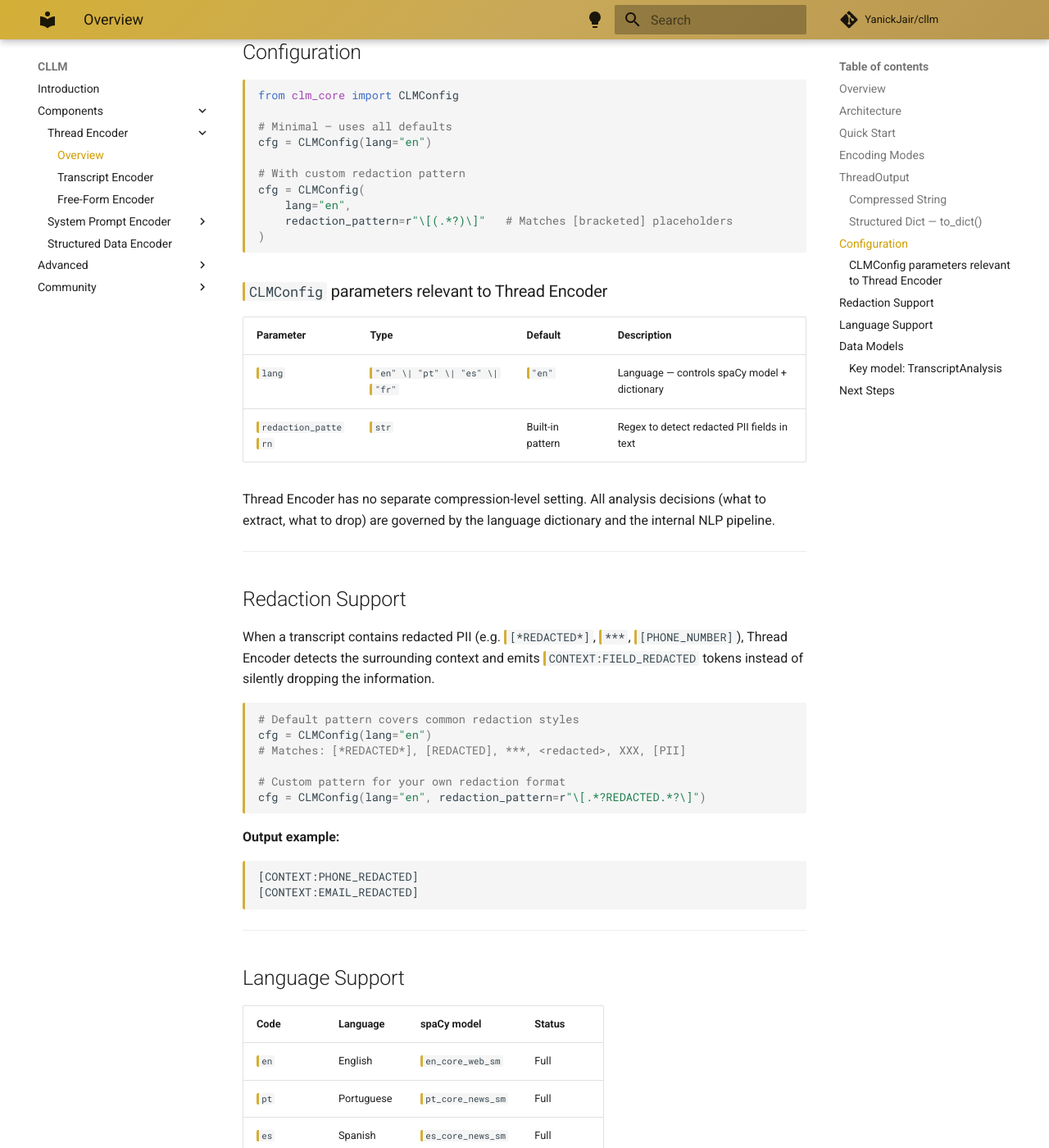
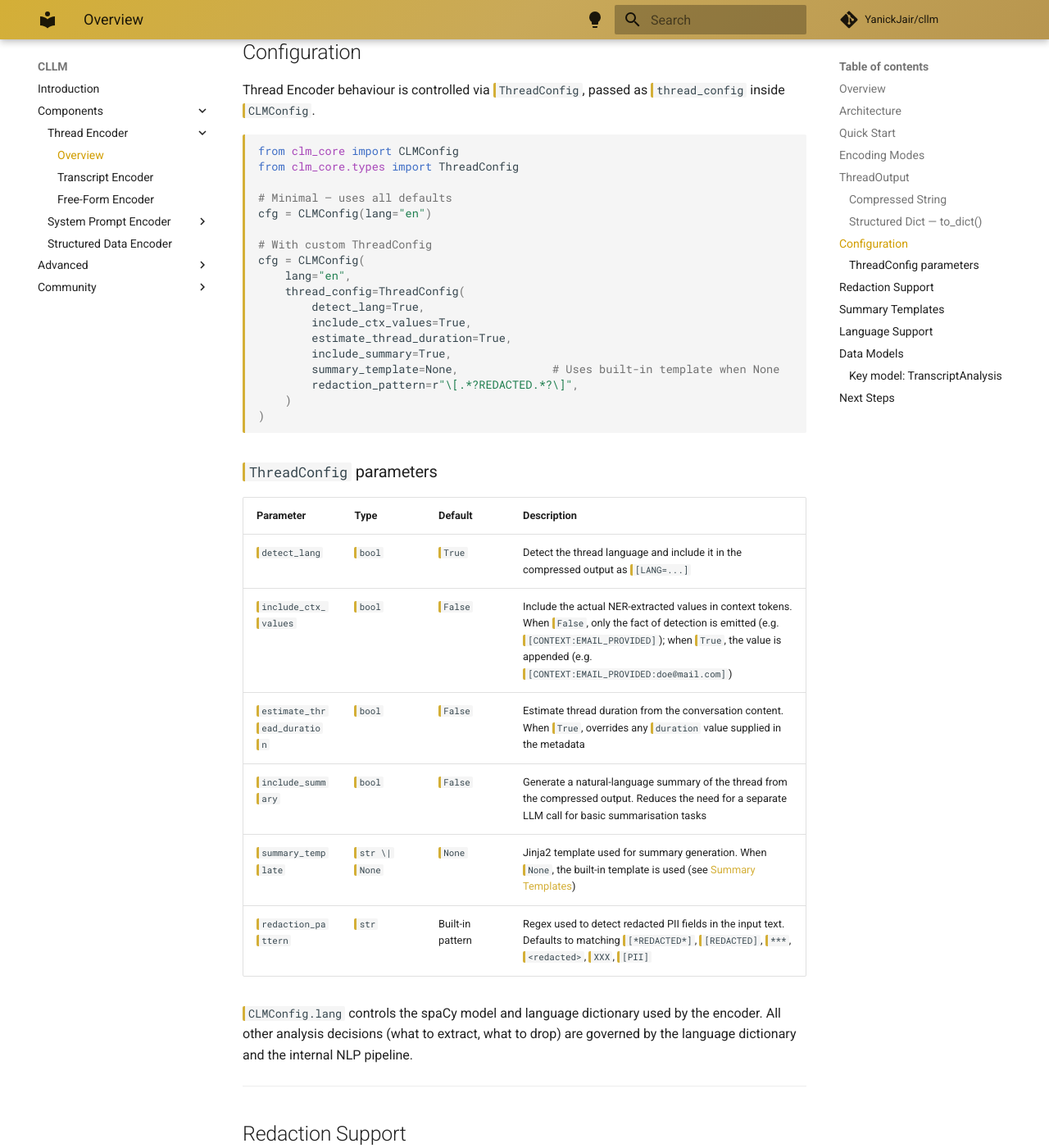
Before and after one commit to YanickJair/cllm, an MkDocs documentation site: the page built from docs/thread_encoder/index.md, in a window 1280 px wide and 1400 px high, scrolled down 4630 px. Shown: the whole window at 82% size. Built offline with MkDocs 1.6.1 and Material for MkDocs 9.7.7, drawn with Linux system fonts in a browser that asks for light colours; comment, search, counter and statistics services are not loaded; some of the changed text lies outside the part shown.

Commit message:
update the docs

````diff
--- a/docs/advanced/clm_configuration.md
+++ b/docs/advanced/clm_configuration.md
@@ -19,11 +19,13 @@ The `CLMConfig` object is the central configuration system for CLM compression.
 
 ```python
 from clm_core import CLMConfig, SDCompressionConfig, SysPromptConfig
+from clm_core.types import ThreadConfig
 
 config = CLMConfig(
     lang="en",                              # Language selection
-    ds_config=SDCompressionConfig(...),    # Structured data config
-    sys_prompt_config=SysPromptConfig(...) # System prompt config
+    ds_config=SDCompressionConfig(...),     # Structured data config
+    sys_prompt_config=SysPromptConfig(...), # System prompt config
+    thread_config=ThreadConfig(...),        # Thread Encoder config
 )
 ```
 
@@ -79,6 +81,45 @@ config = CLMConfig(
     )
 )
 ```
+
+#### `thread_config` (ThreadConfig)
+
+Configuration for Thread Encoder behaviour. See [Thread Encoder](../thread_encoder/index.md) for complete documentation.
+
+**Default behaviour:**
+```python
+# Auto-created with defaults if not provided
+config = CLMConfig(lang="en")  # Uses default ThreadConfig
+```
+
+**Custom configuration:**
+```python
+from clm_core import CLMConfig
+from clm_core.types import ThreadConfig
+
+config = CLMConfig(
+    lang="en",
+    thread_config=ThreadConfig(
+        detect_lang=True,
+        include_ctx_values=True,
+        estimate_thread_duration=True,
+        include_summary=True,
+    )
+)
+```
+
+### ThreadConfig Parameters
+
+| Parameter | Type | Default | Description |
+|-----------|------|---------|-------------|
+| `detect_lang` | `bool` | `True` | Detect thread language and include `[LANG=...]` in compressed output |
+| `include_ctx_values` | `bool` | `False` | Append NER-extracted values to context tokens (e.g. `[CONTEXT:EMAIL_PROVIDED:doe@mail.com]`). When `False`, only the fact of detection is emitted |
+| `estimate_thread_duration` | `bool` | `False` | Estimate duration from conversation content, overriding any `duration` value in metadata |
+| `include_summary` | `bool` | `False` | Generate a natural-language summary from the compressed output without an LLM call |
+| `summary_template` | `str \| None` | `None` | Jinja2 template for summary generation; uses built-in template when `None` |
+| `redaction_pattern` | `str` | Built-in pattern | Regex to detect redacted PII fields. Defaults to matching `[*REDACTED*]`, `[REDACTED]`, `***`, `<redacted>`, `XXX`, `[PII]` |
+
+---
 
 #### `sys_prompt_config` (SysPromptConfig)
 
@@ -514,6 +555,7 @@ for lang in languages:
 
 ```python
 from clm_core import CLMConfig, SDCompressionConfig, SysPromptConfig
+from clm_core.types import ThreadConfig
 
 # Complete configuration with all options
 config = CLMConfig(
@@ -528,6 +570,13 @@ config = CLMConfig(
     sys_prompt_config=SysPromptConfig(
         infer_types=True,
         add_attrs=True
+    ),
+    thread_config=ThreadConfig(
+        detect_lang=True,
+        include_ctx_values=True,
+        estimate_thread_duration=False,
+        include_summary=True,
+        redaction_pattern=r"\[.*?REDACTED.*?\]",
     )
 )
 
@@ -591,10 +640,15 @@ config = CLMConfig(lang="de")  # Beta
 ### 2. Configure Based on Use Case
 
 ```python
-# Transcript compression
+from clm_core.types import ThreadConfig
+
+# Thread (transcript / free-form) compression
 config = CLMConfig(
-    lang="en"
-    # Use default configs - optimized for transcripts
+    lang="en",
+    thread_config=ThreadConfig(
+        include_ctx_values=True,   # Surface extracted entity values
+        include_summary=True,      # Generate a human-readable summary
+    )
 )
 
 # Structured data
--- a/docs/index.md
+++ b/docs/index.md
@@ -277,6 +277,20 @@ print(result.compressed)
 
 **Typical Compression: 85-92% for customer service transcripts**
 
+Thread Encoder behaviour is configurable via `ThreadConfig` — enable `include_ctx_values` to surface extracted entity values, `include_summary` to generate a human-readable summary from the compressed output, `estimate_thread_duration` to infer duration from content, and `redaction_pattern` to control PII placeholder detection:
+
+```python
+from clm_core.types import ThreadConfig
+
+cfg = CLMConfig(
+    lang="en",
+    thread_config=ThreadConfig(
+        include_ctx_values=True,
+        include_summary=True,
+    )
+)
+```
+
 Learn more about the [Thread Encoder](thread_encoder/index.md), [Transcript Compression](thread_encoder/transcript_encoder.md), [Free-Form Compression](thread_encoder/free_form_encoder.md), and [token hierarchy](advanced/clm_tokenization.md).
 
 ---
--- a/docs/thread_encoder/index.md
+++ b/docs/thread_encoder/index.md
@@ -202,27 +202,41 @@ result_dict = result.to_dict()
 
 ## Configuration
 
+Thread Encoder behaviour is controlled via `ThreadConfig`, passed as `thread_config` inside `CLMConfig`.
+
 ```python
 from clm_core import CLMConfig
+from clm_core.types import ThreadConfig
 
 # Minimal — uses all defaults
 cfg = CLMConfig(lang="en")
 
-# With custom redaction pattern
+# With custom ThreadConfig
 cfg = CLMConfig(
     lang="en",
-    redaction_pattern=r"\[(.*?)\]"   # Matches [bracketed] placeholders
+    thread_config=ThreadConfig(
+        detect_lang=True,
+        include_ctx_values=True,
+        estimate_thread_duration=True,
+        include_summary=True,
+        summary_template=None,              # Uses built-in template when None
+        redaction_pattern=r"\[.*?REDACTED.*?\]",
+    )
 )
 ```
 
-### `CLMConfig` parameters relevant to Thread Encoder
+### `ThreadConfig` parameters
 
 | Parameter | Type | Default | Description |
 |-----------|------|---------|-------------|
-| `lang` | `"en" \| "pt" \| "es" \| "fr"` | `"en"` | Language — controls spaCy model + dictionary |
-| `redaction_pattern` | `str` | Built-in pattern | Regex to detect redacted PII fields in text |
+| `detect_lang` | `bool` | `True` | Detect the thread language and include it in the compressed output as `[LANG=...]` |
+| `include_ctx_values` | `bool` | `False` | Include the actual NER-extracted values in context tokens. When `False`, only the fact of detection is emitted (e.g. `[CONTEXT:EMAIL_PROVIDED]`); when `True`, the value is appended (e.g. `[CONTEXT:EMAIL_PROVIDED:doe@mail.com]`) |
+| `estimate_thread_duration` | `bool` | `False` | Estimate thread duration from the conversation content. When `True`, overrides any `duration` value supplied in the metadata |
+| `include_summary` | `bool` | `False` | Generate a natural-language summary of the thread from the compressed output. Reduces the need for a separate LLM call for basic summarisation tasks |
+| `summary_template` | `str \| None` | `None` | Jinja2 template used for summary generation. When `None`, the built-in template is used (see [Summary Templates](#summary-templates)) |
+| `redaction_pattern` | `str` | Built-in pattern | Regex used to detect redacted PII fields in the input text. Defaults to matching `[*REDACTED*]`, `[REDACTED]`, `***`, `<redacted>`, `XXX`, `[PII]` |
 
-Thread Encoder has no separate compression-level setting. All analysis decisions (what to extract, what to drop) are governed by the language dictionary and the internal NLP pipeline.
+`CLMConfig.lang` controls the spaCy model and language dictionary used by the encoder. All other analysis decisions (what to extract, what to drop) are governed by the language dictionary and the internal NLP pipeline.
 
 ---
 
@@ -231,18 +245,66 @@ Thread Encoder has no separate compression-level setting. All analysis decisions
 When a transcript contains redacted PII (e.g. `[*REDACTED*]`, `***`, `[PHONE_NUMBER]`), Thread Encoder detects the surrounding context and emits `CONTEXT:FIELD_REDACTED` tokens instead of silently dropping the information.
 
 ```python
+from clm_core.types import ThreadConfig
+
 # Default pattern covers common redaction styles
 cfg = CLMConfig(lang="en")
 # Matches: [*REDACTED*], [REDACTED], ***, <redacted>, XXX, [PII]
 
 # Custom pattern for your own redaction format
-cfg = CLMConfig(lang="en", redaction_pattern=r"\[.*?REDACTED.*?\]")
+cfg = CLMConfig(
+    lang="en",
+    thread_config=ThreadConfig(redaction_pattern=r"\[.*?REDACTED.*?\]")
+)
 ```
 
 **Output example:**
 ```text
 [CONTEXT:PHONE_REDACTED]
 [CONTEXT:EMAIL_REDACTED]
+```
+
+---
+
+## Summary Templates
+
+When `include_summary=True`, CLM generates a natural-language summary from the compressed token output without an additional LLM call. A custom Jinja2 template can be provided via `summary_template`; when omitted, the built-in template is used.
+
+**Available template variables:**
+
+| Variable | Description |
+|----------|-------------|
+| `DOMAIN` | Classified domain (e.g. `BILLING`, `TECHNICAL`) |
+| `CHANNEL` | Interaction channel (e.g. `VOICE`, `CHAT`) |
+| `CUSTOMER_INTENT` | Primary customer intent |
+| `SERVICE` | Service classification |
+| `AGENT_ACTIONS` | List of agent action strings |
+| `SYSTEM_ACTIONS` | List of system-detected action strings |
+| `RESOLUTION` | Resolution outcome token |
+| `STATE` | Resolution state token |
+| `COMMITMENT` | Commitment type token (if present) |
+| `ARTIFACT` | Artifact key=value string (if present) |
+| `SENTIMENT_START` | Opening sentiment label |
+| `SENTIMENT_END` | Closing sentiment label |
+
+**Example with a custom template:**
+
+```python
+from clm_core.types import ThreadConfig
+
+template = """
+Support {{ CHANNEL | lower }} – {{ DOMAIN | lower }}: {{ CUSTOMER_INTENT | lower }}.
+Outcome: {{ RESOLUTION | lower }}.
+{% if COMMITMENT %}Next step: {{ COMMITMENT | lower }}.{% endif %}
+""".strip()
+
+cfg = CLMConfig(
+    lang="en",
+    thread_config=ThreadConfig(
+        include_summary=True,
+        summary_template=template,
+    )
+)
 ```
 
 ---
````
Also changed, not shown: README.md (+11 -6 lines).
